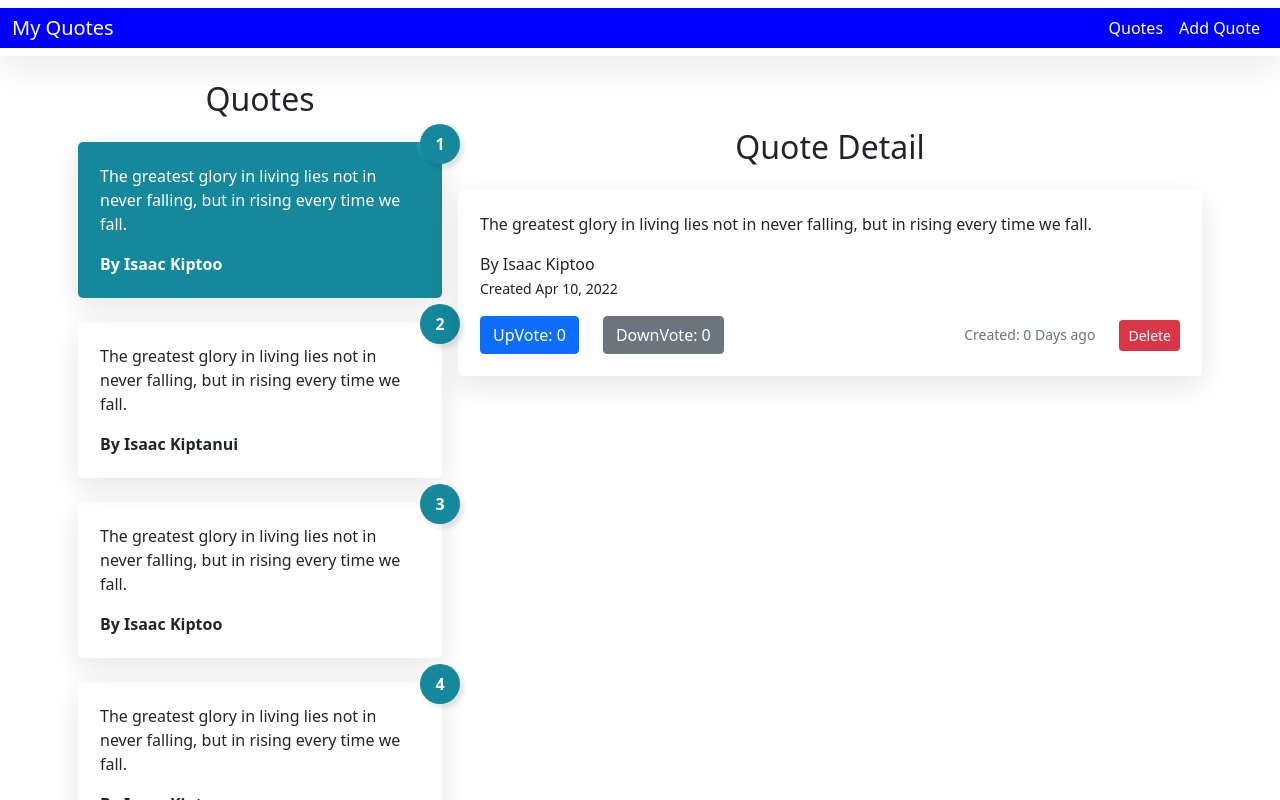
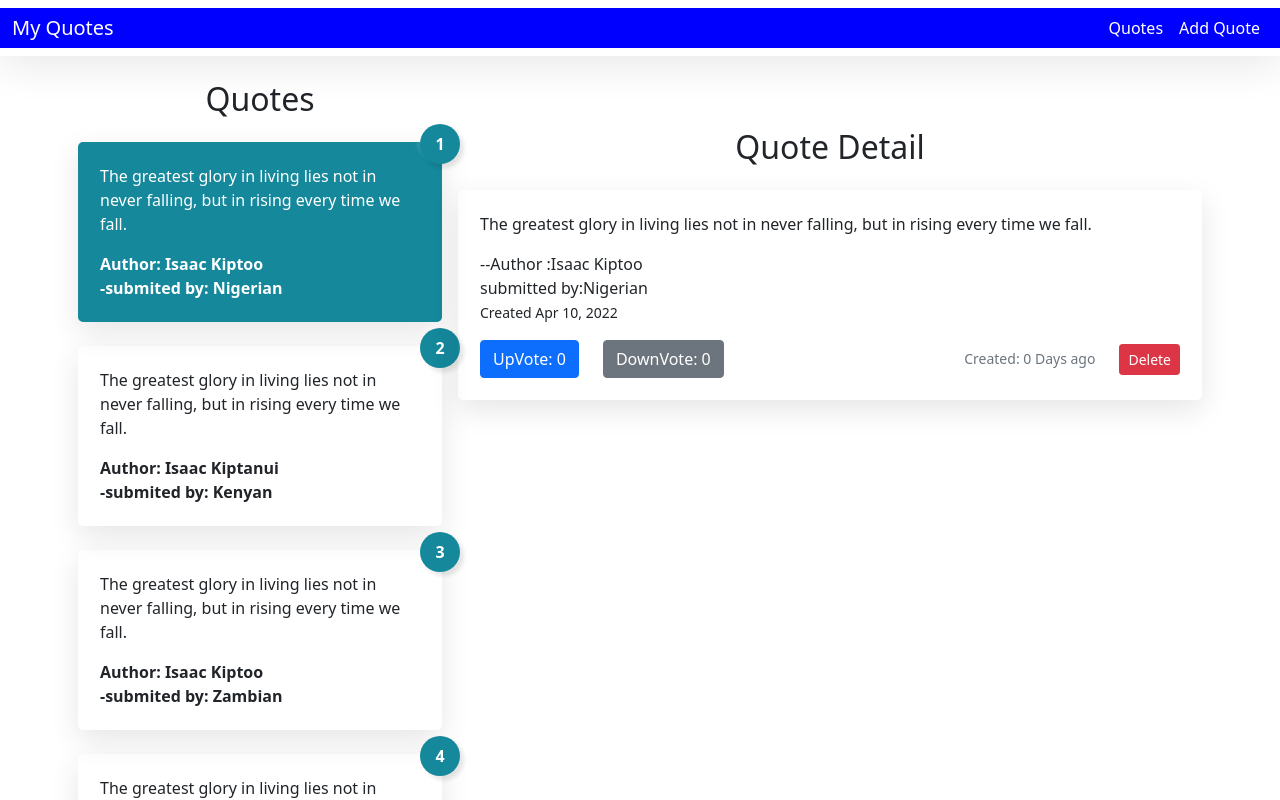
Before and after one commit to Isaac-kiptoo-kilimo/Qoutes-App-website, an Angular app: page / in a window 1280 px wide. Both pictures are taken after a click on the element 260 px from the left and 220 px from the top of the page. Shown: the top 800 px of the page. Built offline with nearby package versions, Linux system fonts and the light colour scheme.

Commit message:
fix:This will add the name of the author

```diff
--- a/src/app/quote/quote.component.html
+++ b/src/app/quote/quote.component.html
@@ -19,7 +19,10 @@
             <!-- </a> -->
           </div>
           <div class="quote-author">
-            <p class="m-0 p-0">By {{quote.author}}</p>
+            <p class="m-0 p-0">Author: {{quote.author}}</p>
+          </div>
+          <div class="quote-author">
+            <p class="m-0 p-0">-submited by: {{quote.submited_by}}</p>
           </div>
           <div class="tie">
             Best Quote
@@ -41,7 +44,10 @@
             <p> {{selectedQuote.quote}} </p>
           </div>
           <div class="selected-quote-author">
-            <p class="m-0 p-0">By {{selectedQuote.author}}</p>
+            <p class="m-0 p-0">--Author :{{selectedQuote.author}}</p>
+          </div>
+          <div class="selected-quote-author">
+            <p class="m-0 p-0">submitted by:{{selectedQuote.submited_by}}</p>
             <p class="m-0 p-0">
               <small>Created {{selectedQuote.created | date }}</small>
             </p>
```
